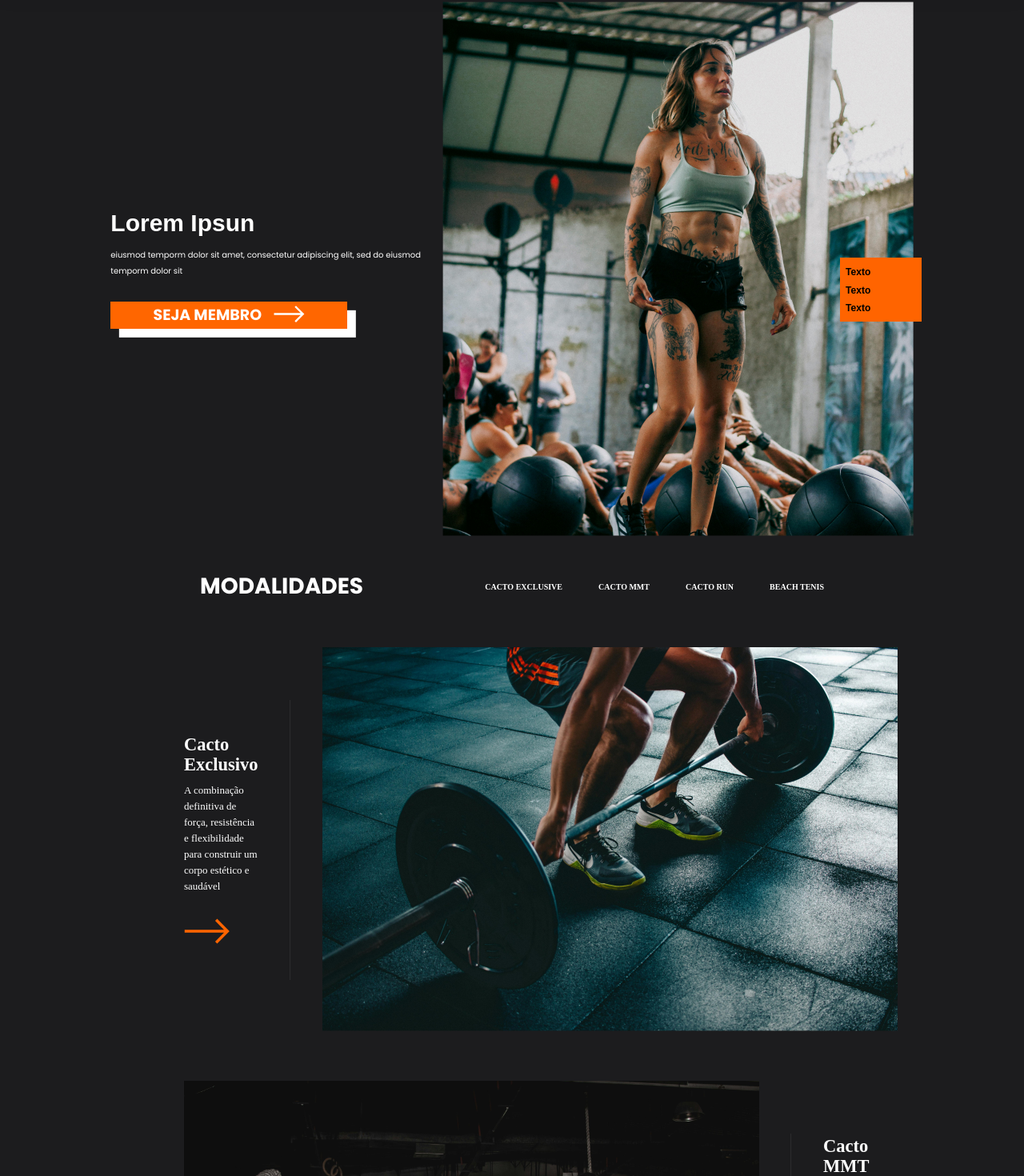
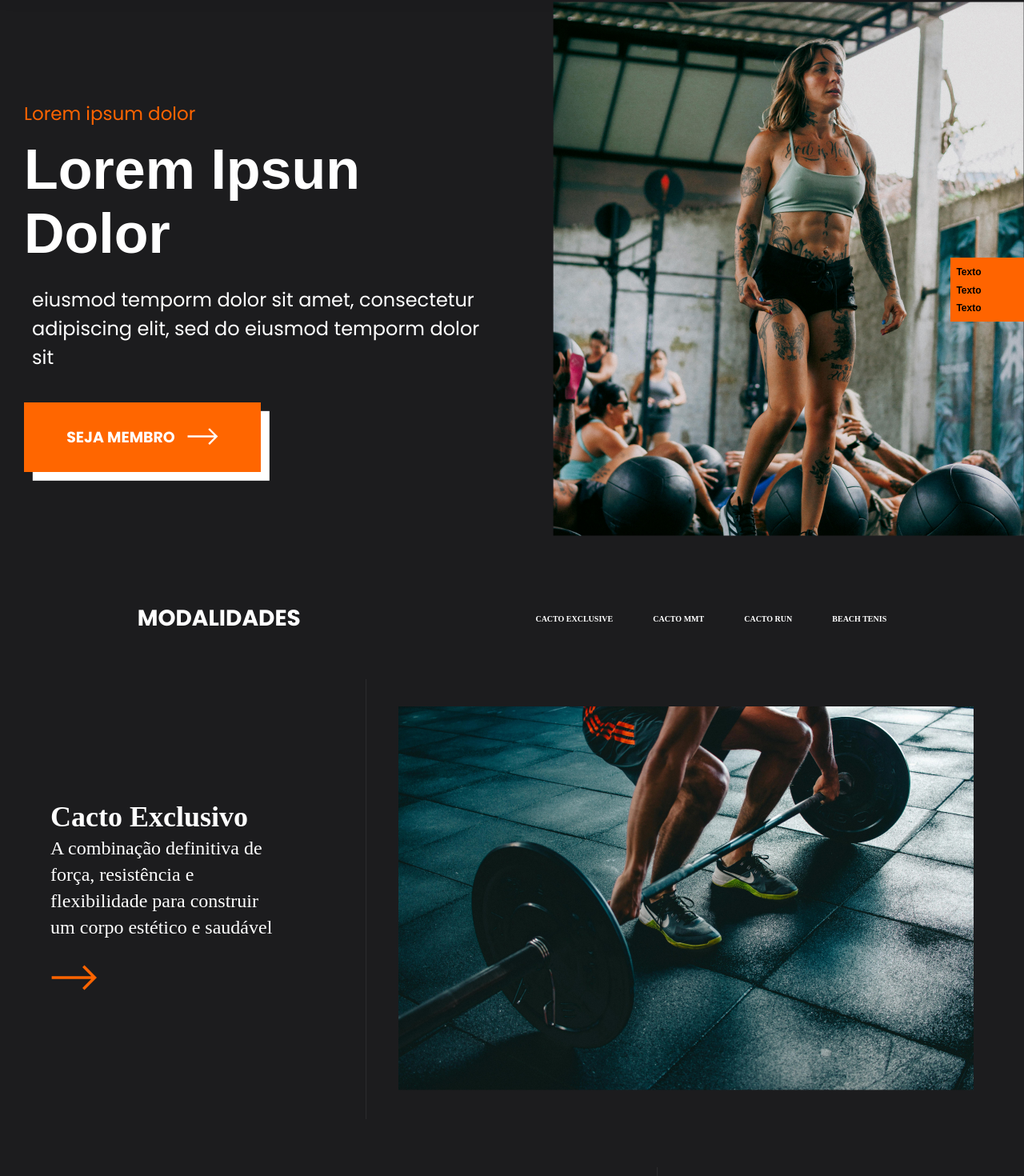
Before and after one commit to ajulabs/cacto-web, a Vue app: page /Produtos in a window 1280 px wide. Shown: the part 83-1553 px from the top of the page at 80% size. Built offline with nearby package versions, Linux system fonts and the light colour scheme; a web font is replaced by a local one.

Commit message:
update responsive-home

```diff
--- a/src/components/BtnSejaMemberTwo.vue
+++ b/src/components/BtnSejaMemberTwo.vue
@@ -22,11 +22,16 @@ const navigateToPage = () => {
 
 <style scoped>
 
+.text-content {
+    width: 100%;
+    max-width: 631px;
+    height: 87px;
+}
+
 .join-button {
     width: 100%;
     max-width: 296px;
     height: 100%;
-    max-height: 87.1px;
     display: inline-flex;
     align-items: center;
     justify-content: center;
@@ -62,3 +67,7 @@ const navigateToPage = () => {
     }
 }
 </style>
+
+width: 100%;
+    height: 598px;
+    max-width: 631px;
--- a/src/components/CardModallities.vue
+++ b/src/components/CardModallities.vue
@@ -59,13 +59,16 @@ const props = defineProps({
 <style scoped>
 .cardModal-container {
     width: 100%;
-    max-width: 82rem;
+    max-width: 1360px;
     margin: 0 auto;
     margin-top: 6rem;
+    display: flex;
+    justify-content: space-evenly;
+
 }
 .cardModal-content {
     width: 100%;
-    max-width: 1300px;
+    max-width: 1360px;
     display: flex;
     justify-content: space-evenly;
     align-items: center;
@@ -82,7 +85,7 @@ const props = defineProps({
 .lineVertical {
     padding-left: 4rem;
     padding-right: 4rem;
-    display: flex;
+    /* display: flex; */
     opacity: 7%;
 }
 .arrow-reverse img {
@@ -91,7 +94,7 @@ const props = defineProps({
 .txt-Modal h1{
     font-family: 'Sofia sans';
     font-weight: 900;
-    font-size: 2.25rem;
+    font-size: 3.6rem;
     line-height: 2.5rem;
     margin-bottom: 1rem;
     color: #FFFFFF;
@@ -99,12 +102,13 @@ const props = defineProps({
 .txt-Modal p  {
     font-family: 'Poppins' sans-serif;
     font-weight: 400;
-    font-size: 1.3rem;
-    line-height: 2rem;
+    font-size: 2.4rem;
+    line-height: 3.3rem;
     color: #FFFFFF;
 }
 .txt-Modal img {
-    width: 5.834rem;
+    width: 100%;
+    max-width: 6rem;
     height: 3.2rem;
     border: none;
     cursor: pointer;
--- a/src/components/HeroSectionTwo.vue
+++ b/src/components/HeroSectionTwo.vue
@@ -15,7 +15,9 @@ import TitleText from './TitleText.vue';
                         title="Lorem Ipsun"
                         description="sit amet, consectetur adipiscing elit, sed do eiusmod tempom dolor sit amet, consectetur adipiscing elit, sed do eiusmod temporm dolor sit amet, consectetur adipiscing elit, sed do eiusmod temporm dolor sit amet, consectetur adipiscing elit, sed do eiusmod temporm dolor sit amet, consectetur adipiscing elit, sed do eiusmod temporr sit amet, consectetur adipiscing elit, sed do eiusmod tempom dolor sit amet, consectetur adipiscing elit, sed do eiusmod temporm dolor sit amet, consectetur adipiscing elit, sed do eiusmod temporm dolor sit amet, consectetur adipiscing elit, sed do eiusmod temporr sit amet, consectetur adipiscing elit, sed do eiusmod tempom dolor sit amet, consectetur adipiscing elit, sed do eiusmod temporm dolor sit amet, consectetur adipiscing elit, sed do eiusmod temporm"
                     />
-                    <BtnSejaMemberTwo/>
+                    <span class="Btn">
+                        <BtnSejaMemberTwo/>
+                    </span>
                 </div>
             </div>
             <div class="media-container skipping-rope">
@@ -213,11 +215,7 @@ import TitleText from './TitleText.vue';
     width: 100%;
     max-width: 631px;
 }
-.text-content {
-    width: 100%;
-    height: 598px;
-    max-width: 631px;
-}
+
 .text-content h1 {
     position: relative;
     font-size: 3rem;
@@ -411,6 +409,7 @@ import TitleText from './TitleText.vue';
     height: auto;
     object-fit: cover;
 }
+
 /* Hero 5 */
 .Hero-element-five {
     width: 100%;
@@ -436,10 +435,7 @@ import TitleText from './TitleText.vue';
 }
 .five-txt-top {
     width: 100%;
-    /* height: 277px; */
-    /* max-width: 1440px; */
     display: flex;
-    /* gap: 30px; */
 }
 .five-txt-top p {
     font-family: "DM Sans";
@@ -464,6 +460,7 @@ import TitleText from './TitleText.vue';
     height: auto;
     object-fit: cover;
 }
+
 /* Hero 6 */
 .Hero-element-six{
     width: 100%;
--- a/src/components/LineVertical.vue
+++ b/src/components/LineVertical.vue
@@ -10,17 +10,18 @@
 <style scoped>
 .Line-divisória {
     width: 0.08px;
-    height: 35rem;
+    height: 55rem;
     background-color: #FFFFFF;
     transform: rotate(180deg);
     transform-origin: center;
 }
 .divisoria {
     border: 0;
-    height: 1px;
+    height: 15px;
     width: 100%;
+    max-width: 15px;
     background-color: #FFFFFF;
-    margin: 0;
+    /* margin: 0; */
     opacity: 1%;
 }
 </style>
--- a/src/components/MenuModalities.vue
+++ b/src/components/MenuModalities.vue
@@ -22,16 +22,15 @@
 .modal-container {
     position: relative;
     width: 100%;
-    max-width: 83rem;
+    max-width: 1316px;
     margin: 0 auto;
     padding: 0 2.5rem;
 }
 
 .modal-content {
     display: flex;
-    justify-content: space-between;
+    justify-content: space-around;
     align-items: center;
-    width: 100%;
 }
 
 .modal-content h1 {
@@ -44,9 +43,8 @@
 
 .itens {
     display: flex;
-    justify-content: space-evenly;
     align-items: center;
-    gap: 4.5rem;
+    gap: 5rem;
 }
 
 .itens h2 {
--- a/src/components/TitleTextTwo.vue
+++ b/src/components/TitleTextTwo.vue
@@ -22,24 +22,28 @@ const props = defineProps({
 
 <style scoped>
 .text-image-layout {
+    width: 100%;
+    padding: 0 1rem;
     font-family: 'Poppins', sans-serif;
     font-weight: 400;
-    font-size: 1rem;
+    font-size: 2rem;
     color: #FFFFFF;
-    line-height: 2rem;
-    width: 39.438rem;
+    line-height: 2.4rem;
 }
 
 .text-image-layout h2 {
     position: relative;
-    font-size: 3rem;
+    font-size: 7rem;
     font-weight: 600;
     font-family: 'Sofia Sans', sans-serif;
     margin-bottom: 1.5rem;
-    line-height: 3rem;
+    line-height: 8rem;
 }
 
 .text-image-layout p {
+    font-size: 2.4rem;
+    line-height: 3.6rem;
     margin-top: 1rem;
+    padding: 1rem;
 }
 </style>
--- a/src/views/Produtos.vue
+++ b/src/views/Produtos.vue
@@ -13,12 +13,15 @@ import TitleTextTwo from '@/components/TitleTextTwo.vue';
         <div class="Produc-Section">
             <div class="text-container">
                 <div class="text-content">
+                    <span class="text-content-p"> <p> Lorem ipsum dolor </p></span>
                     <TitleTextTwo
-                        title="Lorem Ipsun"
+                        title="Lorem Ipsun Dolor"
                         description="eiusmod temporm dolor sit amet, consectetur adipiscing elit, sed do eiusmod temporm dolor sit"
                     />
+                    <div class="btn">
+                        <BtnSejaMemberTwo/>
+                    </div>
                 </div>
-                <BtnSejaMemberTwo/>
             </div>
             <div class="media-container">
                 <div class="media-container-txt">
@@ -68,11 +71,14 @@ import TitleTextTwo from '@/components/TitleTextTwo.vue';
 
 <style scoped>
 .Produc-Section {
+    width: 100%;
+    max-width: 1300px;
     display: flex;
     justify-content: center;
     align-items: center;
     height: 100vh;
     padding-top: 4rem;
+    margin: 0 auto;
 }
 .media-container {
     position: relative;
@@ -86,7 +92,8 @@ import TitleTextTwo from '@/components/TitleTextTwo.vue';
 .media-container-txt {
     position: absolute;
     z-index: 2;
-    width: 10.184rem;
+    width: 100%;
+    max-width: 10.184rem;
     height: 8.012rem;
     background-color: #ff6400;
     padding: 0.724rem 0.25rem 0.724rem 0.724rem;
@@ -101,24 +108,26 @@ import TitleTextTwo from '@/components/TitleTextTwo.vue';
     font-weight: 600;
     line-height: 2.25rem;
 }
+.menu-container {
+    padding: 4rem 0;
+}
 .text-container {
+    width: 100%;
+    max-width: 694px;
+    padding: 0 2rem;
     left: 0;
     margin-right: 2rem;
 }
-.text-content {
+.text-content-p p{
     font-family: 'Poppins', sans-serif;
-    font-weight: 400;
-    font-size: 1rem;
-    color: #FFFFFF;
-    line-height: 2rem;
-    width: 39.438rem;
+    color: #ff6400;
+    font-size: 2.3rem;
+    padding: 0 1rem;
+    font-weight: 100;
+    line-height: 6rem;
 }
-.text-container h3 {
-    font-family: 'Poppins';
-    font-weight: 400;
-    font-size: 1.2rem;
-    line-height: 2.25rem;
-    margin-bottom: .8rem;
-    /* color: #ff6400; */
+.btn {
+    padding-left: 1rem;
 }
+
 </style>
```
